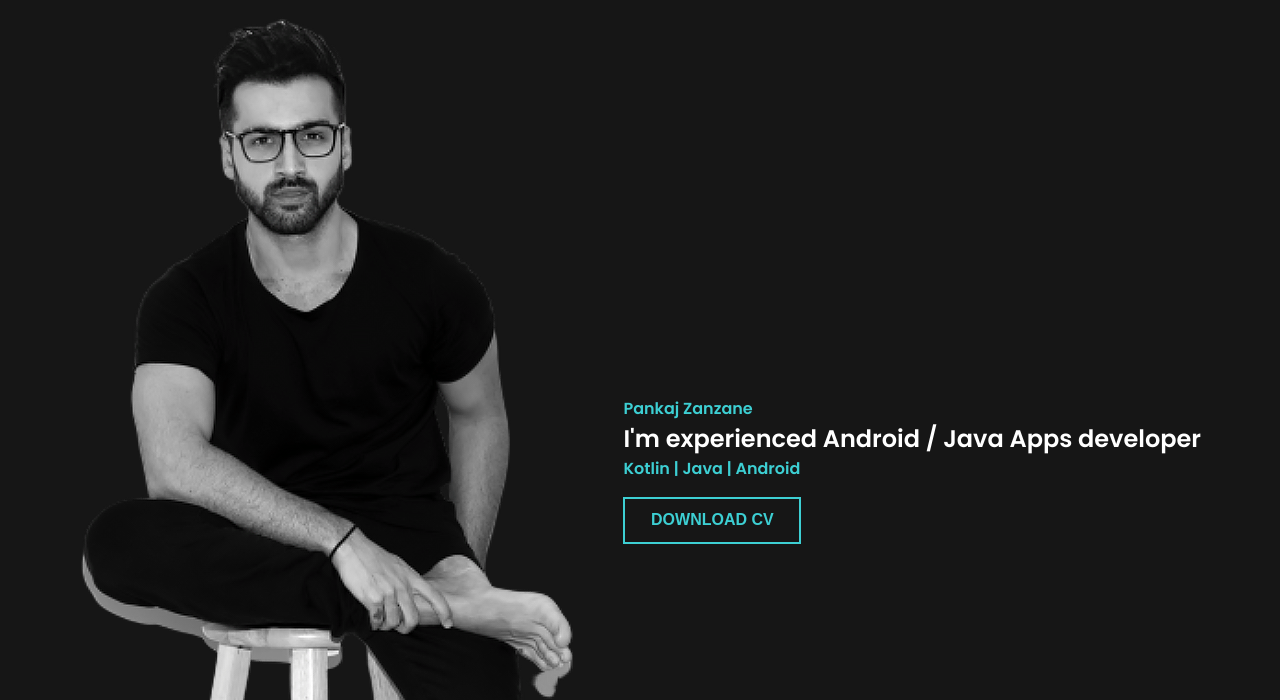
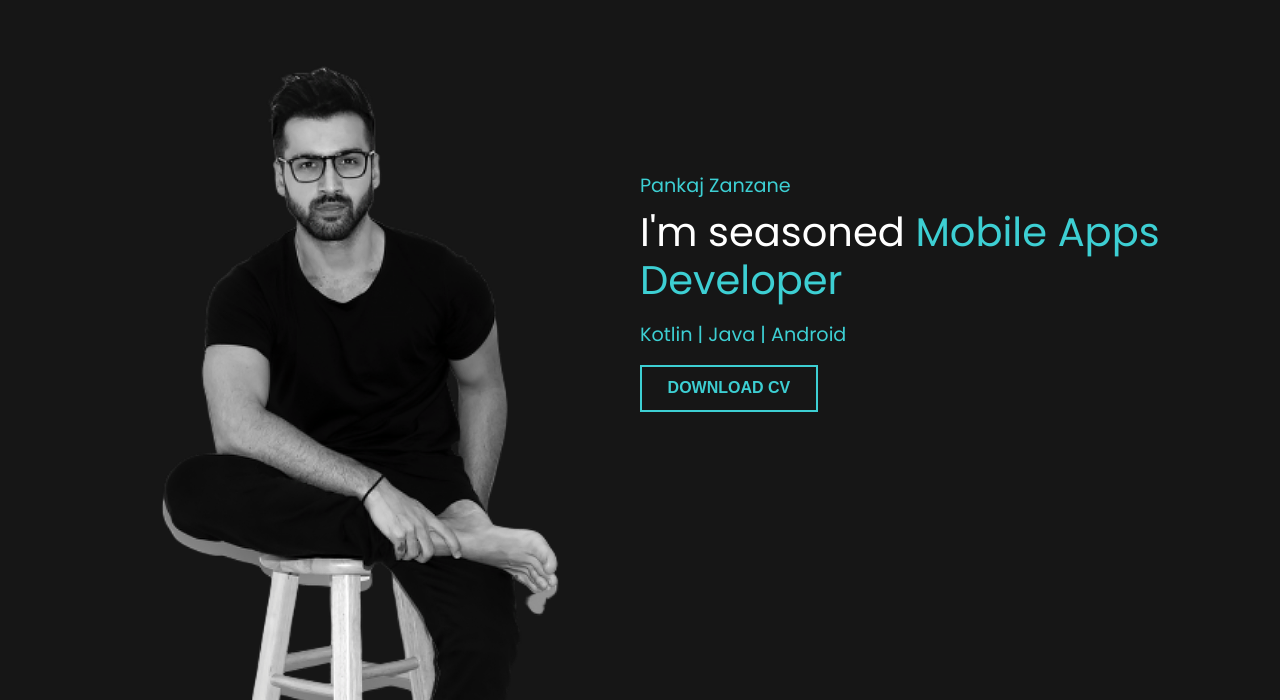
Before and after one commit to pzanzane/PortfolioWebsite, a plain HTML site: page index.html in a window 1280 px wide. Shown: the part 100-800 px from the top of the page. Drawn offline with Linux system fonts and the light colour scheme.

Commit message:
Header complete

```diff
--- a/css/style.css
+++ b/css/style.css
@@ -6,6 +6,7 @@
     --pure: #FFFFFF;
     --ternary: #898989;
     --light: #F2F2F2;
+    --red: #d3423d;
 }
 
 *{
@@ -21,7 +22,7 @@ body {
 
 header {
     background: var(--dark);
-    height: 800px;
+    clip-path: polygon(0 0, 100% 0, 100% 100%, 70% 87%, 0 100%);
 }
 
 header nav .left a {
@@ -83,13 +84,32 @@ header nav {
     color: var(--dark);
 }
 
+.hero {
+padding: 3rem 0;
+}
+
 .hero h4 {
     color: var(--primary);
+    margin-bottom: 0.5rem;
+    font-weight: 100;
+    font-size: 1.2rem;
 }
 
-.hero h2 {
+.hero h1 {
     color: var(--pure);
+    font-size: 2.5rem;
+    font-weight: 100;
+    line-height: 1.2;
+    margin-bottom: 1rem;
 }
+.hero .left img {
+    width: 400px;
+}
+
 .hero .right{
+    margin-top: -17rem;
+}
+
+.hero .right h1 span{
     color: var(--primary);
 }
--- a/css/utilities.css
+++ b/css/utilities.css
@@ -1,5 +1,9 @@
 .flex {
     display: flex;
+}
+
+.flex-1 {
+    flex: 1;
 }
 
 .items-center {
@@ -9,3 +13,7 @@
 .justify-between {
     justify-content: space-between;
 }
+
+.justify-center {
+    justify-content: center;
+}
--- a/index.html
+++ b/index.html
@@ -30,14 +30,16 @@
                 </div>
             </nav>
             <div class="hero flex items-center justify-between">
-                <div class="left">
+                <div class="left flex-1 flex justify-center">
                     <img src="./images/man.png"></img>
                 </div>
-                <div class="right">
+                <div class="right flex-1">
                     <h4>Pankaj Zanzane</h4>
-                    <h2>I'm experienced <span>Android / Java Apps developer</span></h2>
+                    <h1>I'm seasoned <span>Mobile Apps Developer</span> </h1>
                     <h4>Kotlin | Java | Android</h4>
-                    <button class="btn btn-secondary" style="margin-top: 1rem; padding: 0.8rem 1.6rem;">Download CV</button>
+                    <div style="margin-top: 1rem;">
+                        <button class="btn btn-secondary" style="padding: 0.8rem 1.6rem;">Download CV</button>
+                    </div>
                 </div>
             </div>
         </div>
```
